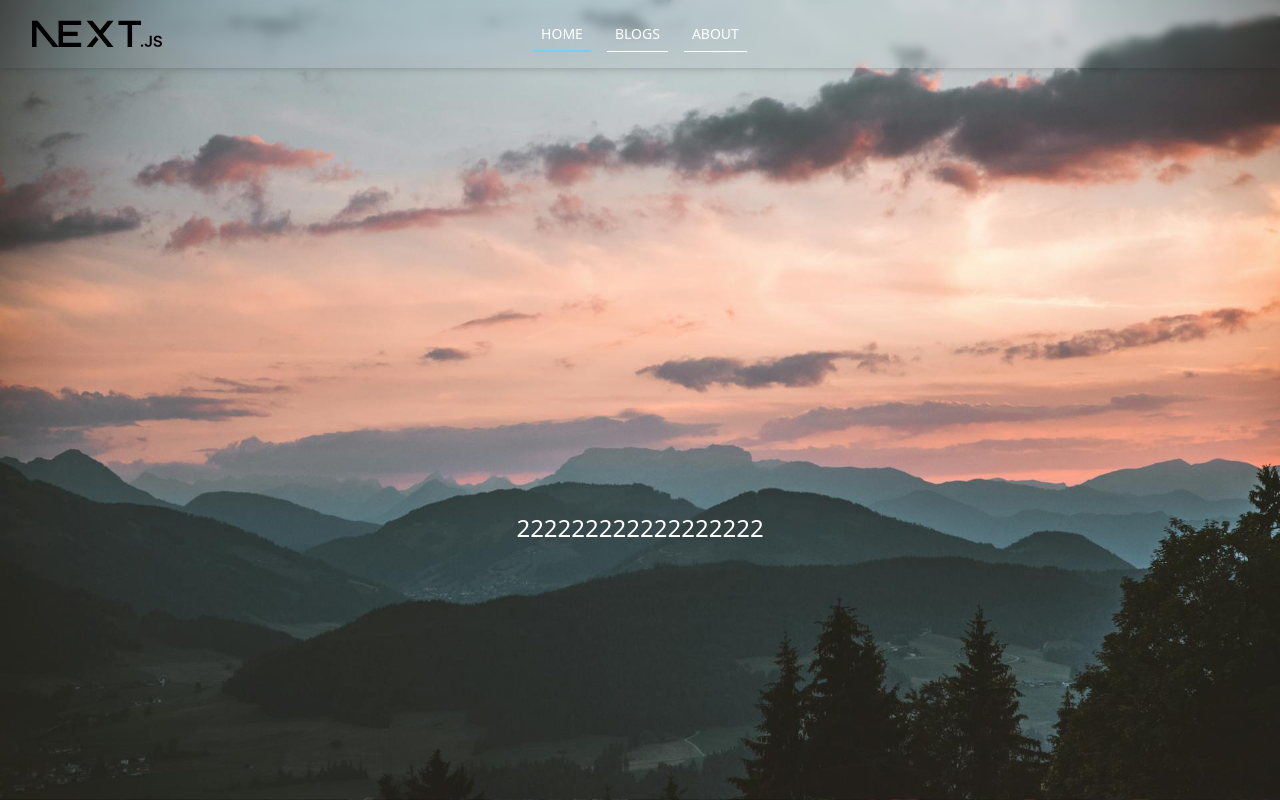
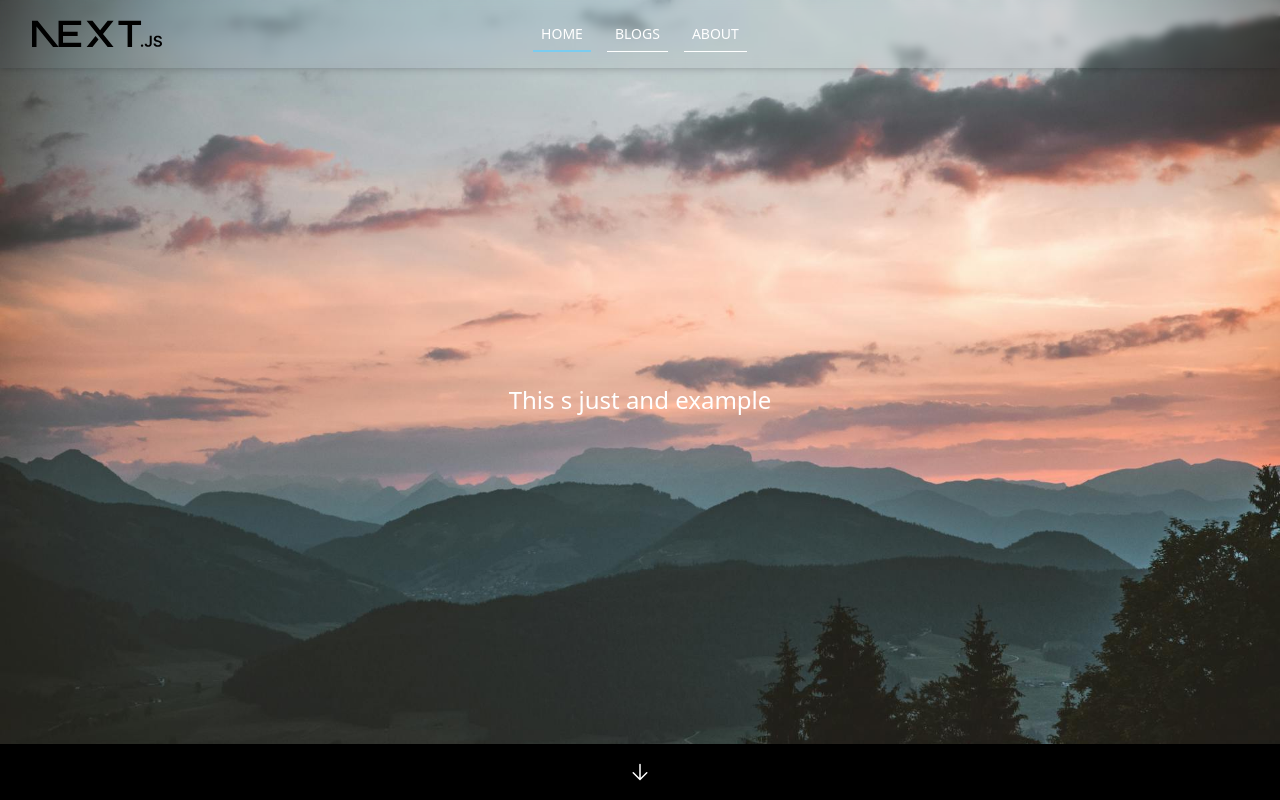
Before and after one commit to Buenno01/Buenno01.github.io, a Next.js app: page / in a window 1280 px wide. Shown: the top 800 px of the page. Built offline with nearby package versions, Linux system fonts and the light colour scheme.

Commit message:
feat: refactored animated banner component

```diff
--- a/src/app/components/AnimatedBanner/AnimatedBannerSlide.tsx
+++ b/src/app/components/AnimatedBanner/AnimatedBannerSlide.tsx
@@ -1,26 +1,17 @@
 'use client';
 
-import { motion, useMotionValueEvent, useScroll } from 'motion/react';
-import { useRef, useState } from 'react';
+import { motion, MotionValue, useMotionValueEvent } from 'motion/react';
+import { useState } from 'react';
 import Image from 'next/image';
 
 type AnimatedBannerSlideProps = {
   image: { src: string, alt: string },
   index: number,
-  isLast: boolean
+  isLast: boolean,
+  scrollYProgress: MotionValue<number>,
 };
 
-export default function AnimatedBannerSlide({ image, index, isLast }: AnimatedBannerSlideProps) {
-  const ref = useRef<HTMLLIElement>(null);
-  const { scrollYProgress } = useScroll({
-    target: ref,
-    axis: "y",
-    offset: [
-      "0 1",
-      "1 1"
-    ]
-  });
-
+export default function AnimatedBannerSlide({ image, index, isLast, scrollYProgress }: AnimatedBannerSlideProps) {
   const [maskSize, setMaskSize] = useState(0);
   const [linearBackground, setLinearBackground] = useState(false);
 
@@ -35,7 +26,6 @@ export default function AnimatedBannerSlide({ image, index, isLast }: AnimatedBa
 
   return (
     <li
-      ref={ ref }
       key={ 'animated-banner-' + image.src }
       className={ `h-screen w-screen` }
     >
--- a/src/app/components/AnimatedBanner/index.tsx
+++ b/src/app/components/AnimatedBanner/index.tsx
@@ -1,7 +1,8 @@
 'use client';
 
-import React from 'react';
+import React, { useRef } from 'react';
 import AnimatedBannerSlide from './AnimatedBannerSlide';
+import { useScroll } from 'motion/react';
 
 function AnimatedBanner() {
   const images = [
@@ -10,13 +11,25 @@ function AnimatedBanner() {
     { src: '/banner3.jpg', alt: 'Banner 3' },
   ];
 
+  const ref = useRef<HTMLElement>(null);
+  const { scrollYProgress } = useScroll({
+    target: ref,
+    axis: "y",
+    offset: [
+      "0 1",
+      "1 1"
+    ]
+  });
+
   return (
-    <section className='w-screen'>
-      <ul className='w-screen'>
+    <section ref={ ref } className='w-screen relative' style={{ height: `${ 100 * images.length }vh` }}>
+      <ul className='w-screen sticky'>
         {images.map((image, index) => (
-          <AnimatedBannerSlide key={'animated-banner-slide-' + image.src}
+          <AnimatedBannerSlide
+            key={'animated-banner-slide-' + image.src}
             image={image}
             index={index}
+            scrollYProgress={scrollYProgress}
             isLast={index === images.length - 1}
           />
         ))}
--- /dev/null
+++ b/src/app/components/AnimatedBanner2/index.tsx
@@ -0,0 +1,84 @@
+"use client";
+
+import { animate } from "motion";
+import { motion, useMotionValueEvent, useScroll } from "motion/react";
+import React from "react";
+import { HiArrowSmallDown } from "react-icons/hi2";
+import BouncingButton from "../BouncingButton";
+
+function index() {
+  const images = [
+    { src: "/banner1.jpg", alt: "This is one of my projects" },
+    { src: "/banner2.jpg", alt: "Here is another one" },
+    { src: "/banner3.jpg", alt: "This s just and example" },
+  ];
+
+  const ref = React.useRef<HTMLElement>(null);
+
+  const [currentImage, setCurrentImage] = React.useState(0);
+
+  const [isBouncing, setIsBouncing] = React.useState(false);
+
+  const { scrollYProgress, scrollY } = useScroll({
+    target: ref,
+    axis: "y",
+    offset: ["start start", "1 1"],
+  });
+
+  const latest = useMotionValueEvent(scrollYProgress, "change", (latest) => {
+    const imageChangeThreshold = 1 / images.length;
+
+    if (latest >= imageChangeThreshold * (currentImage + 1)) {
+      setCurrentImage((prev) => prev + 1);
+    } else if (latest < imageChangeThreshold * currentImage) {
+      setCurrentImage((prev) => prev - 1);
+    }
+  });
+
+  const handleBounce = () => {
+    setIsBouncing(true);
+    setTimeout(() => {
+      setIsBouncing(false);
+    }, 500);
+  };
+
+  const scrollToNext = (index: number) => () => {
+    scrollYProgress.set((index + 1) / images.length);
+  };
+
+  return (
+    <section
+      ref={ref}
+      className="relative w-screen"
+      style={{ height: `${100 * images.length}vh` }}
+    >
+      <div className="w-screen sticky h-screen top-0">
+        {images.map((image, index) => (
+          <motion.div
+            style={{ maskSize: `${index <= currentImage ? 400 : 0}%` }}
+            key={"animated-banner-slide-" + image.src}
+            className="w-screen h-screen absolute top-0 left-0 mask transition-mask duration-1000"
+          >
+            <img
+              src={image.src}
+              alt={image.alt}
+              className="w-full h-full object-cover"
+            />
+            <div className="absolute bottom-0 top-0 left-0 right-0 text-center text-2xl flex flex-col justify-center items-center">
+              <h2>{image.alt}</h2>
+            </div>
+          </motion.div>
+        ))}
+        <BouncingButton
+            y={[-10, 0]}
+            onClick={scrollToNext(currentImage)}
+            className="absolute bottom-0 left-0 right-0 p-4 flex justify-center items-center text-white bg-black"
+        >
+            <HiArrowSmallDown className="text-2xl" />
+        </BouncingButton>
+      </div>
+    </section>
+  );
+}
+
+export default index;
--- /dev/null
+++ b/src/app/components/BouncingButton.tsx
@@ -0,0 +1,50 @@
+"use client";
+
+import { motion, TargetAndTransition } from "motion/react";
+import React from "react";
+
+interface BouncingButtonProps extends React.HTMLAttributes<HTMLButtonElement> {
+  children: React.ReactNode;
+  timeout?: number;
+  y?: number[];
+  x?: number[];
+}
+
+function BouncingButton({
+  onClick,
+  timeout,
+  children,
+  x,
+  y,
+  ...rest
+}: BouncingButtonProps) {
+  const [isBouncing, setIsBouncing] = React.useState(false);
+
+  const bounceParams: TargetAndTransition = {};
+  x && (bounceParams.x = x);
+  y && (bounceParams.y = y);
+
+  const handleClick = (e: React.MouseEvent<HTMLButtonElement>) => {
+    onClick && onClick(e);
+    handleBounce();
+  };
+
+  const handleBounce = () => {
+    setIsBouncing(true);
+    setTimeout(() => {
+      setIsBouncing(false);
+    }, timeout || 500);
+  };
+  return (
+    <button {...rest} onClick={(e) => handleClick(e)}>
+      <motion.span
+        onClick={handleBounce}
+        animate={isBouncing ? bounceParams : {}}
+      >
+        {children}
+      </motion.span>
+    </button>
+  );
+}
+
+export default BouncingButton;
--- a/src/app/page.tsx
+++ b/src/app/page.tsx
@@ -2,7 +2,7 @@
 
 import Image from "next/image";
 import Header from "./components/Header";
-import AnimatedBanner from "./components/AnimatedBanner";
+import AnimatedBanner2 from "./components/AnimatedBanner2";
 import { useEffect } from "react";
 
 export default function Home() {
@@ -19,7 +19,7 @@ export default function Home() {
       <Header />
 
       <main className="flex flex-col gap-8 row-start-2 items-center sm:items-start">
-        <AnimatedBanner />
+        <AnimatedBanner2 />
       </main>
 
       <footer className="row-start-3 flex gap-6 flex-wrap items-center justify-center">
```
